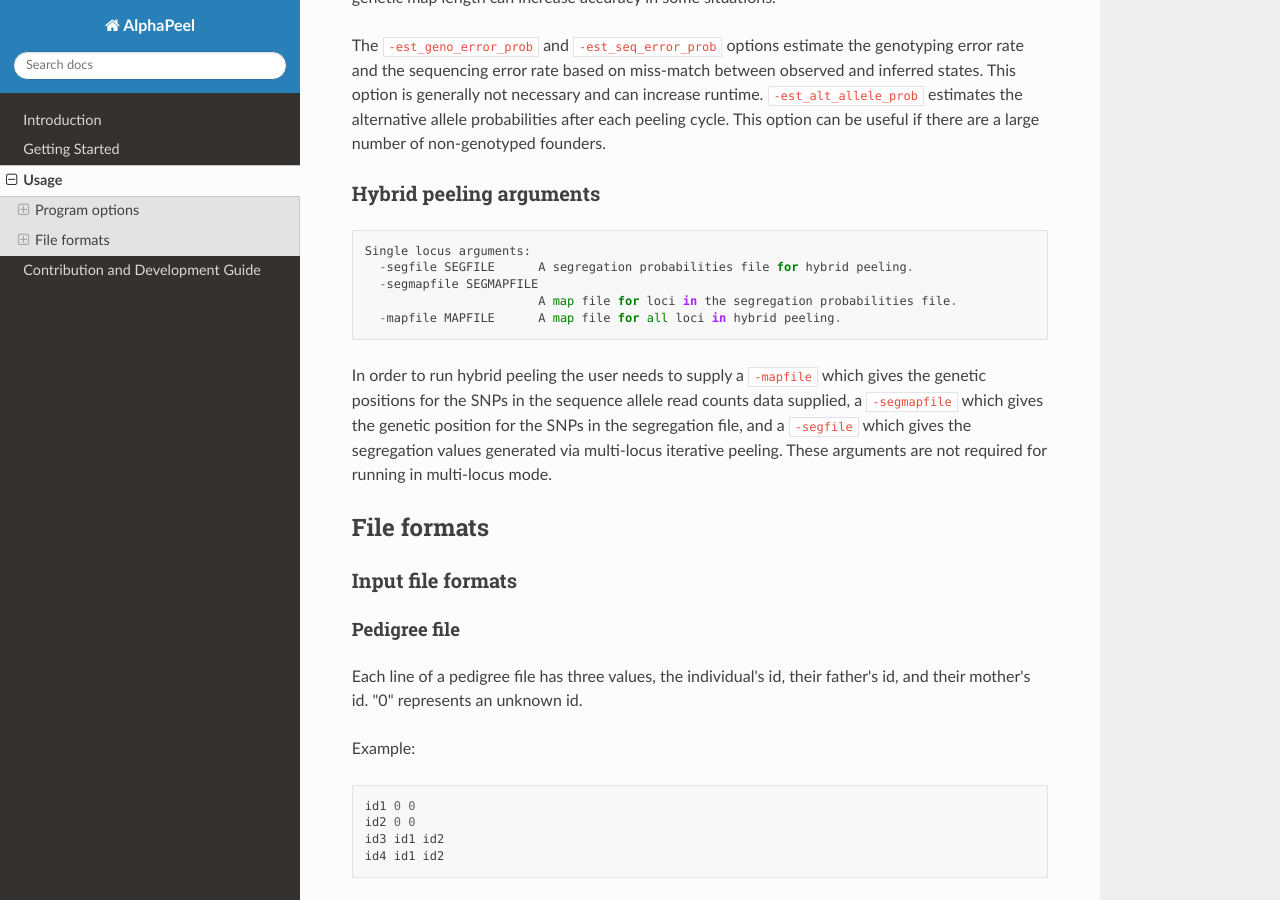
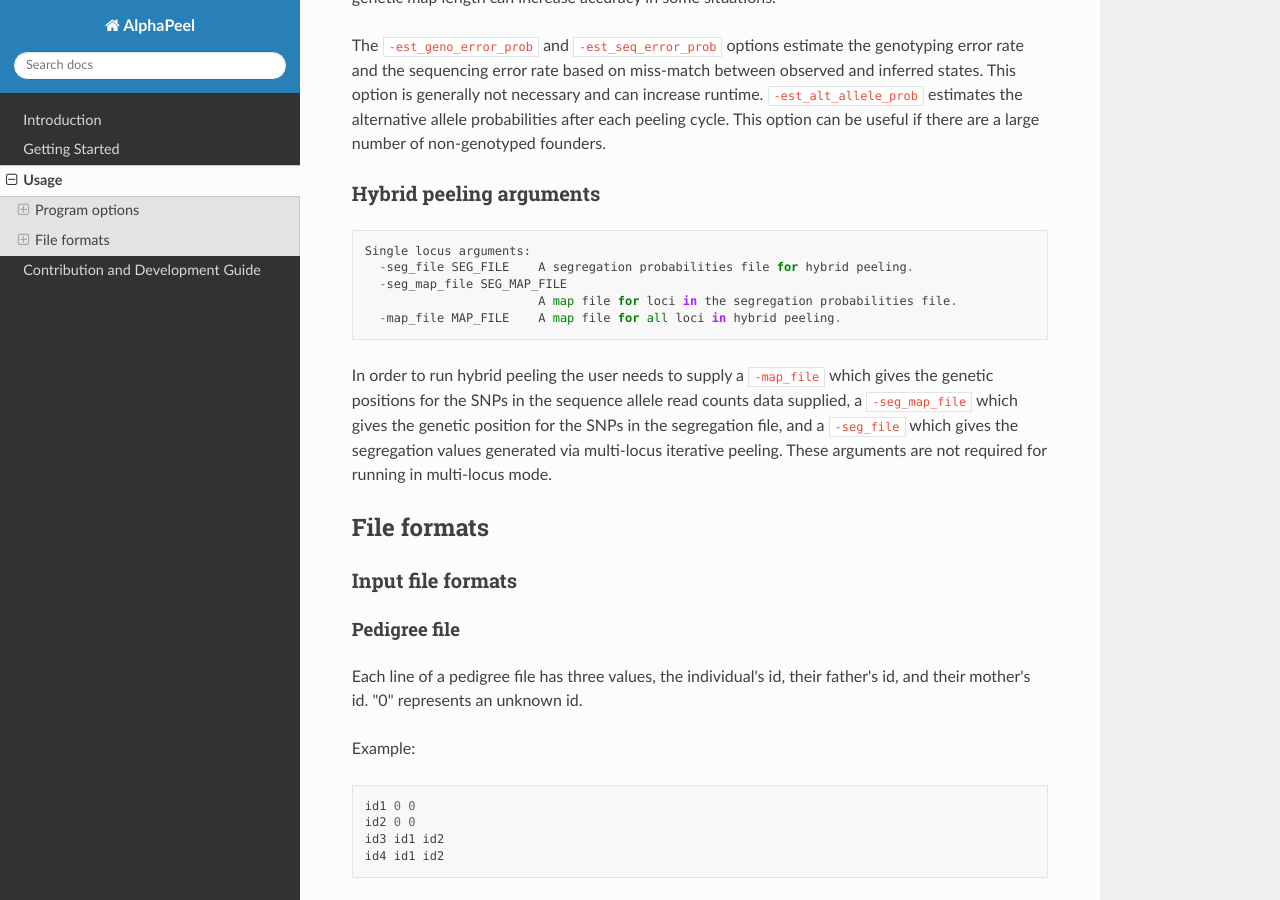
Before and after one commit to AlphaGenes/AlphaPeel, a Sphinx documentation site: the page built from docs/source/usage.rst, in a window 1280 px wide and 900 px high, scrolled down 3131 px. Built offline with Sphinx 7.4.7 and the Read the Docs theme 2.0.0, drawn with Linux system fonts in a browser that asks for light colours.

Commit message:
rename Input mapfile seqmapfile segfile #106

```diff
--- a/docs/source/usage.rst
+++ b/docs/source/usage.rst
@@ -133,12 +133,12 @@ Hybrid peeling arguments
 ::
 
     Single locus arguments:
-      -segfile SEGFILE      A segregation probabilities file for hybrid peeling.
-      -segmapfile SEGMAPFILE
+      -seg_file SEG_FILE    A segregation probabilities file for hybrid peeling.
+      -seg_map_file SEG_MAP_FILE
                             A map file for loci in the segregation probabilities file.
-      -mapfile MAPFILE      A map file for all loci in hybrid peeling.
+      -map_file MAP_FILE    A map file for all loci in hybrid peeling.
 
-In order to run hybrid peeling the user needs to supply a ``-mapfile`` which gives the genetic positions for the SNPs in the sequence allele read counts data supplied, a ``-segmapfile`` which gives the genetic position for the SNPs in the segregation file, and a ``-segfile`` which gives the segregation values generated via multi-locus iterative peeling. These arguments are not required for running in multi-locus mode.
+In order to run hybrid peeling the user needs to supply a ``-map_file`` which gives the genetic positions for the SNPs in the sequence allele read counts data supplied, a ``-seg_map_file`` which gives the genetic position for the SNPs in the segregation file, and a ``-seg_file`` which gives the segregation values generated via multi-locus iterative peeling. These arguments are not required for running in multi-locus mode.
 
 ============
 File formats
```
Also changed, not shown: 1 other file.
